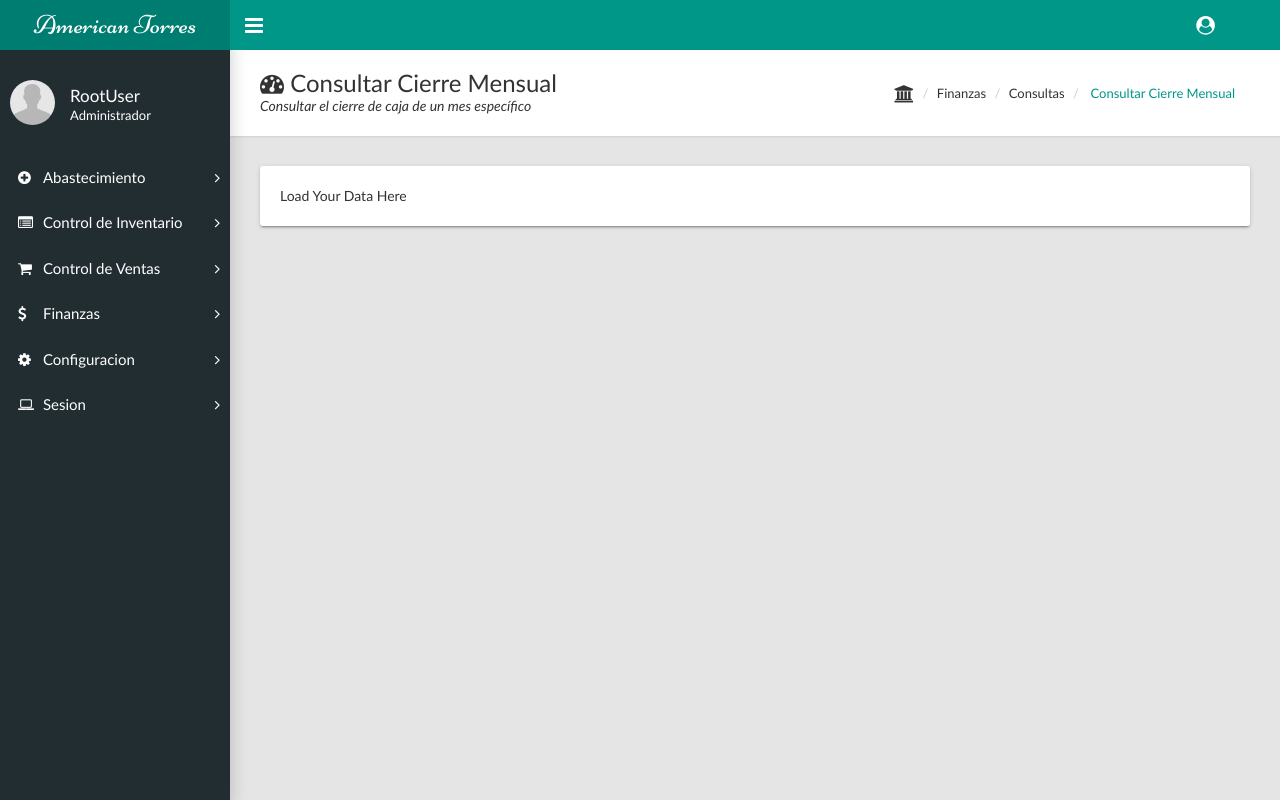
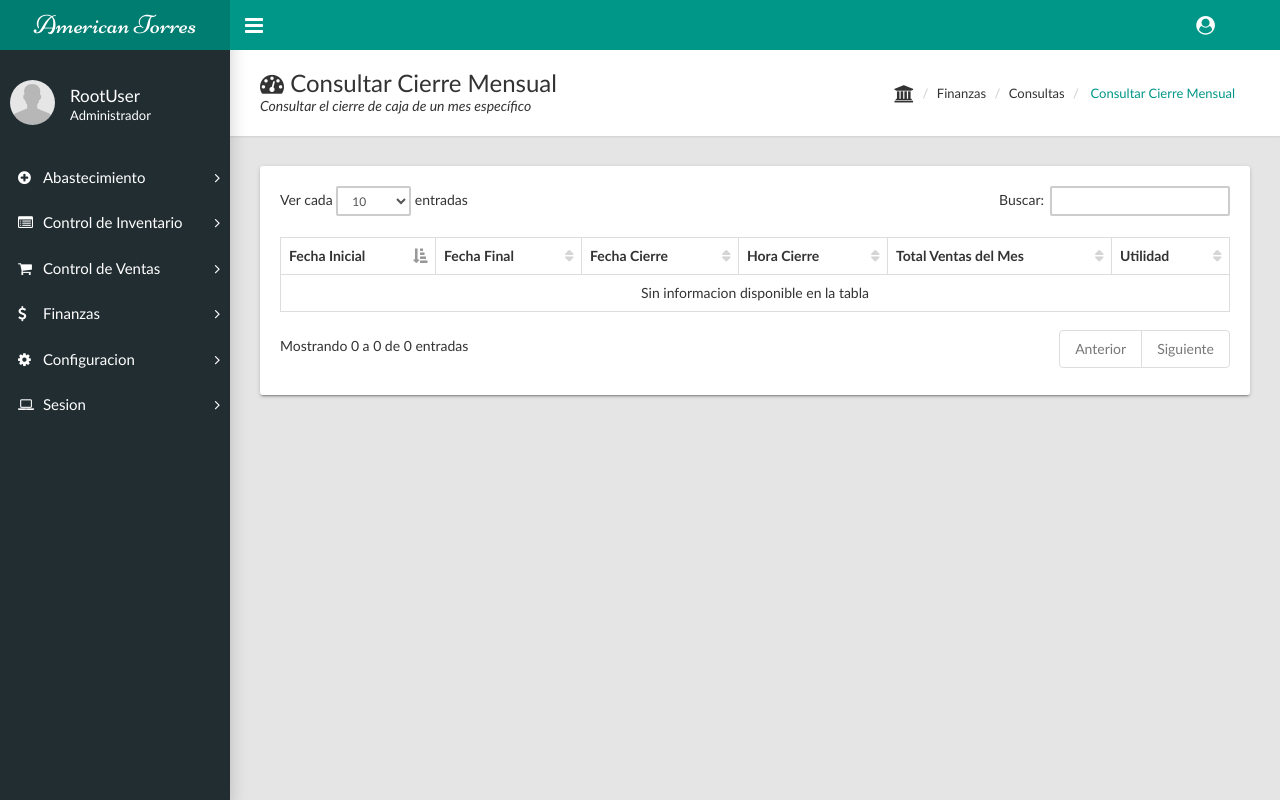
Before and after one commit to carlosvasqz/americantorres, a PHP site: page /of_consultar_cierre_mensual.php in a window 1280 px wide. Run offline with PHP 8.4, Linux system fonts and the light colour scheme; a user stored in the database is signed in; data that the repository does not hold is empty; a stand-in replaces the project's code that opens the database connection.

Commit message:
Reporte cierre mensual
Muestra informacio de cieeres mensuales

```diff
--- a/source/of_consultar_cierre_mensual.php
+++ b/source/of_consultar_cierre_mensual.php
@@ -76,10 +76,46 @@
             </ul>
           </div>
         </div>
-        <div class="row">
+        <div class="row" id="data-table">
           <div class="col-md-12">
             <div class="card">
-              <div class="card-body">Load Your Data Here</div>
+              <div class="card-body">
+                <table class="table table-hover table-bordered" id="sampleTable">
+                  <thead>
+                    <tr>
+                      <th>Fecha Inicial</th>
+                      <th>Fecha Final</th>
+                      <th>Fecha Cierre</th>
+                      <th>Hora Cierre</th>
+                      <th>Total Ventas del Mes </th>
+                      <th>Utilidad</th>
+
+
+                    </tr>
+                  </thead>
+                  <tbody>
+                    <?php
+                      $queryFullVentas=mysqli_query($db, "SELECT * FROM cierres_mensuales") or die(mysqli_error());
+                      while ($rowVenta=mysqli_fetch_array($queryFullVentas)) {
+                        echo '
+                          <tr>
+                              <td>'.$rowVenta['Fecha_Inicial'].'</td>
+                              <td>'.$rowVenta['Fecha_Final'].'</td>
+                              <td>'.$rowVenta['Fecha_Cierre'].'</td>
+                              <td>'.$rowVenta['Hora_Cierre'].'</td>
+                              <td>'.$rowVenta['Total_Ventas_Mes'].'</td>
+                              <td>'.$rowVenta['Utilidad'].'</td>
+
+
+
+                            </form>
+                          </tr>
+                        ';
+                      }
+                    ?>
+                  </tbody>
+                </table>
+              </div>
             </div>
           </div>
         </div>
@@ -90,6 +126,9 @@
     <script src="js/bootstrap.min.js"></script>
     <script src="js/plugins/pace.min.js"></script>
     <script src="js/main.js"></script>
+     <script type="text/javascript" src="js/plugins/jquery.dataTables.min.js"></script>
+    <script type="text/javascript" src="js/plugins/dataTables.bootstrap.min.js"></script>
+    <script type="text/javascript">$('#sampleTable').DataTable();</script>
     <script type="text/javascript" src="js/plugins/sweetalert.min.js"></script>
     <script type="text/javascript">
       $('.alert').click(function(){
```
